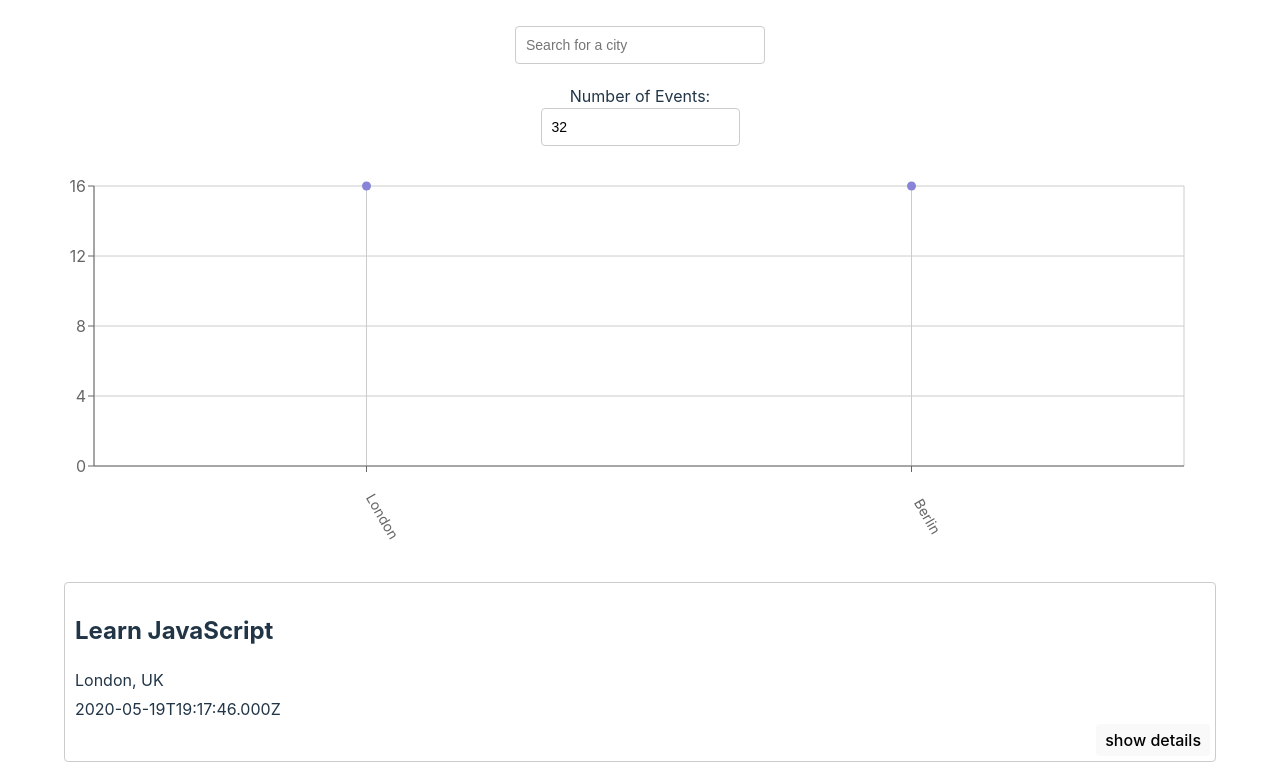
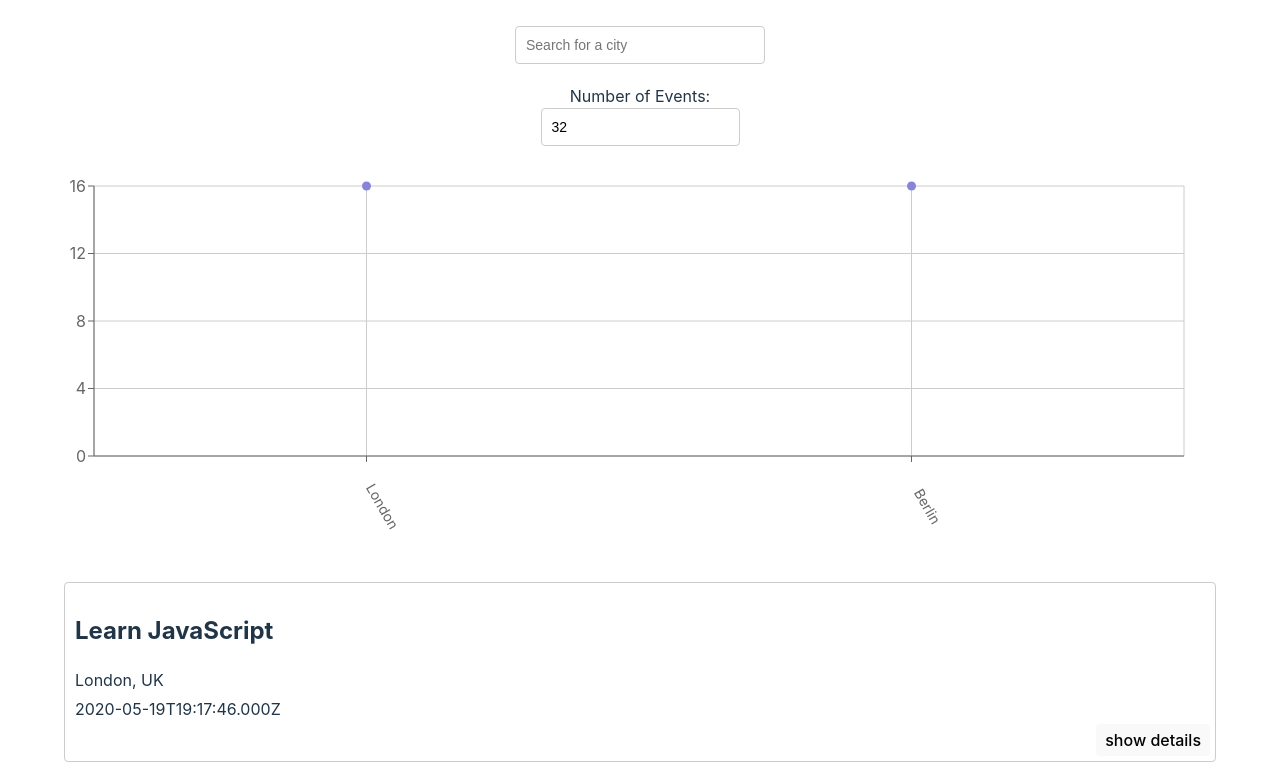
Before and after one commit to nimkus/meet, a React (Vite) app: page / in a window 1280 px wide. Shown: the top 770 px of the page. Built offline with nearby package versions, Linux system fonts and the light colour scheme.

Commit message:
style: adjusted CityEventsChart graphs display of labels

```diff
--- a/src/components/CityEventsChart.jsx
+++ b/src/components/CityEventsChart.jsx
@@ -23,7 +23,7 @@ const CityEventsChart = ({ allLocations, events }) => {
         margin={{
           top: 20,
           right: 20,
-          bottom: 70,
+          bottom: 80,
           left: -30,
         }}
       >
```
